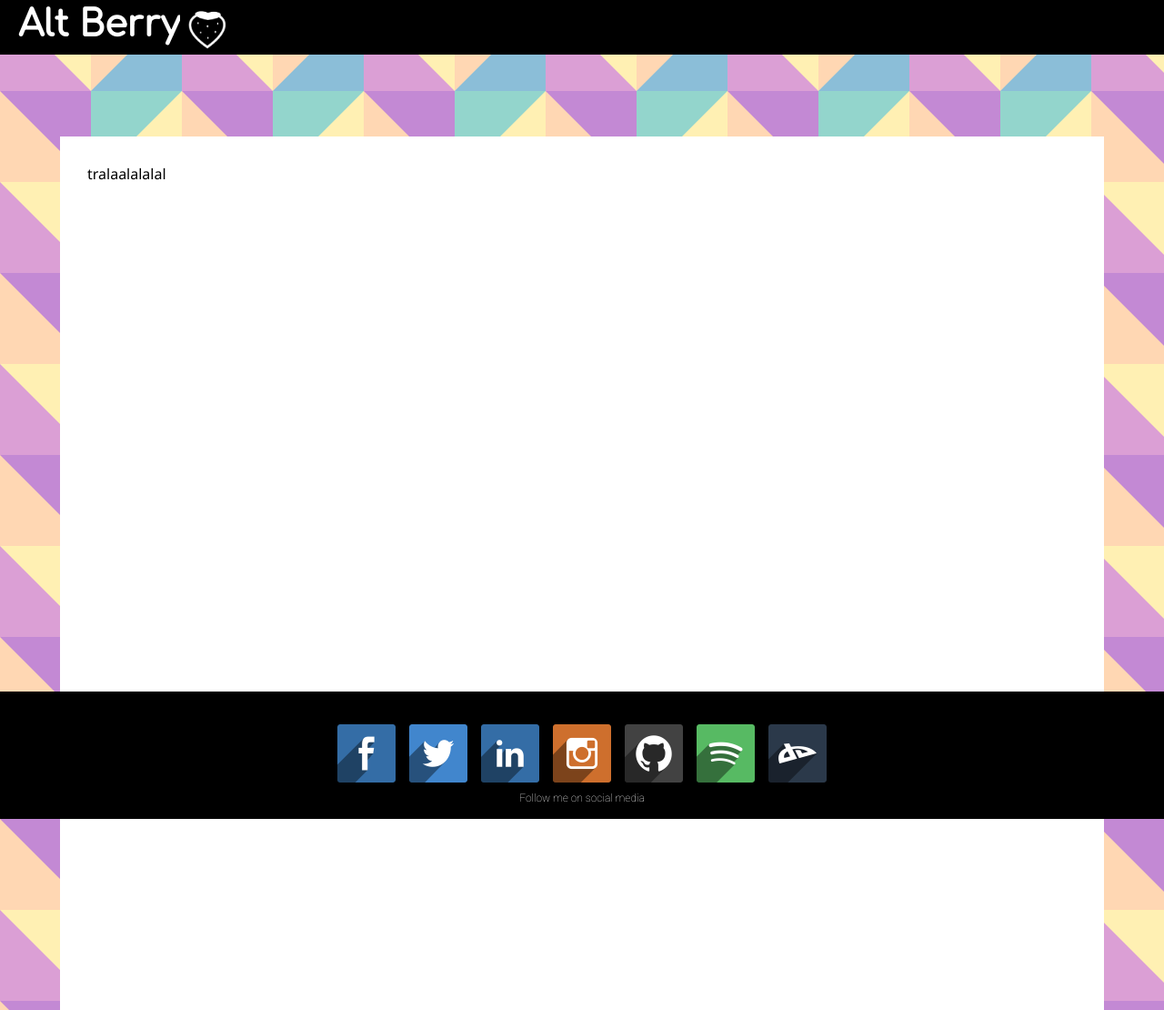
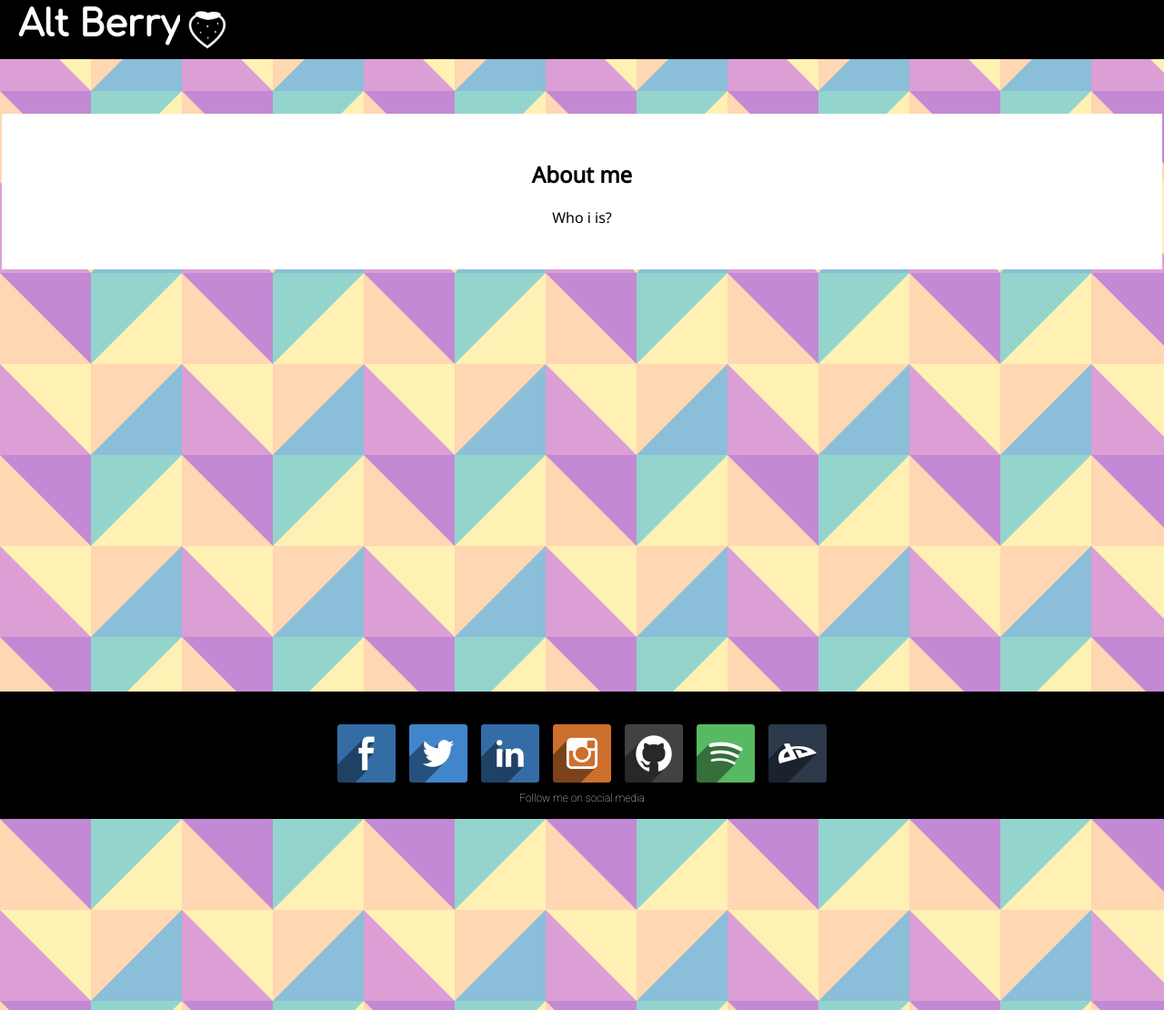
Before and after one commit to brittnylapierre/l3rittny.github.io-old, a Jekyll site: the page built from index.html, in a window 1280 px wide. Shown: the whole page at 91% size. Built offline with Jekyll 4.4.1, drawn with Linux system fonts in a browser that asks for light colours.

Commit message:
Ironing out layout

```diff
--- a/css/main.css
+++ b/css/main.css
@@ -14,22 +14,23 @@ font-family: 'Noto Sans', sans-serif;*/
 .content-manager > *{
 	margin: auto;
 	margin-top: 30px;
-   max-width: 85vw;
+	max-width: 95vw;
+	padding: 30px;
 }
 
 .content-element{
-   padding: 30px;
 	background-color: white; /*rgba(255, 255, 223, 0.8);
    background-color: rgba(0,0,0,0.8);
    color: white;
    border: 2px solid rgba(48, 32, 62,0.7);*/
+   text-align: center;
 }
 
 .page-title-bar{
 	float:left;
 	margin: 0;
 	width: 100vw;
-	height: 60px;
+	height: 65px;
     color: white;
     margin-bottom: 60px;
     padding-left: 20px;
@@ -68,8 +69,21 @@ h1{
 	margin-top: 10px;
 }
 
-#about-me-block{
-	height:100vh;
+#about-me-content{
+	height:100%;
+	margin: auto;
+	overflow: auto;
+	margin-bottom: 140px;
+}
+
+#tyo-pic{
+	max-width:100%;
+	max-height:50%;
+}
+
+#boats-pic{
+	max-width:50%;
+	max-height:50%;
 }
 
 #social-media-links{
--- a/index.html
+++ b/index.html
@@ -4,6 +4,7 @@ title: Alt Berry
 ---
 <!--{% include nav.html %}-->
 
-<div class="content-element" id="about-me-block">
-	tralaalalalal
+<div class="content-element" id="about-me-content">
+	<h2>About me</h2>
+	<p>Who i is?</p>
 </div>
```
Also changed, not shown: css/img/content/boats.png (added), css/img/content/me.jpg (added), css/img/content/tyo.png (added), 5 other files. Lines whose indentation alone changed are shown as unchanged.
